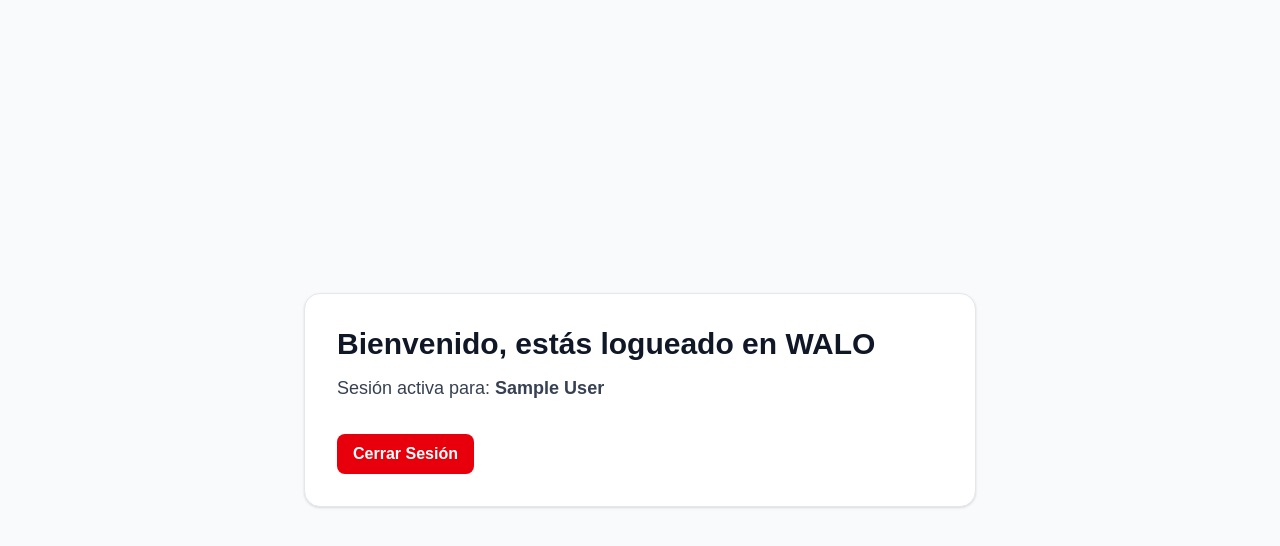
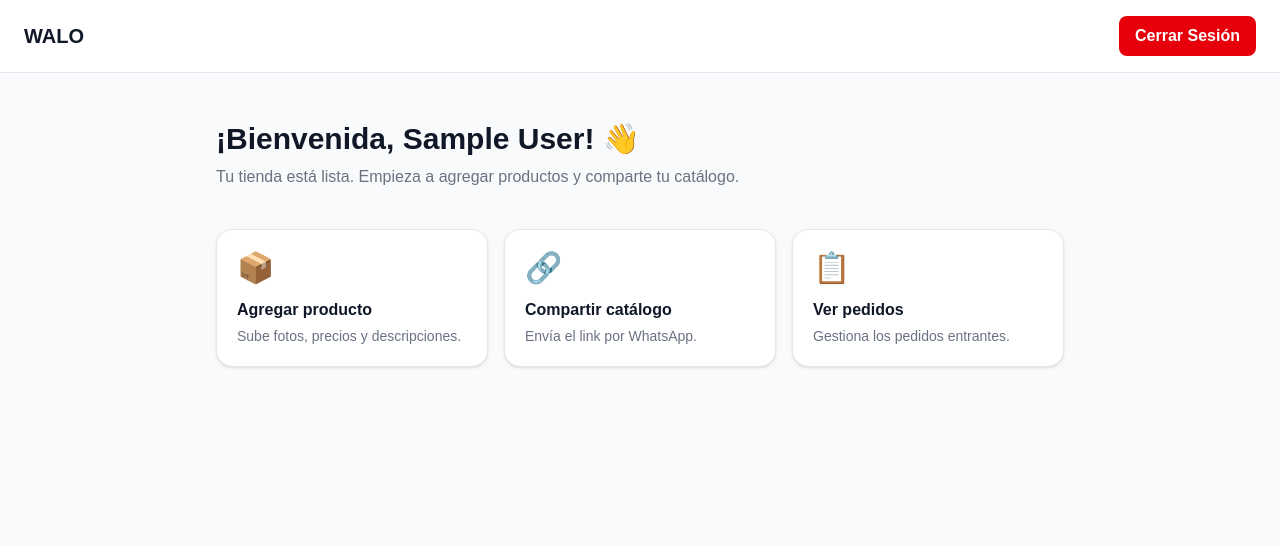
Before and after one commit to cocontador/walo-saas, a Next.js app: page /dashboard in a window 1280 px wide. Shown: the top 546 px of the page. Built offline with nearby package versions, Linux system fonts and the light colour scheme; no server answers; the database is empty; sample sign-in values are in the browser's storage.

Commit message:
feat: dashboard mejorado con datos de tienda (página de onboarding) + subtareas WALO-13 al WALO-16

```diff
--- a/src/app/dashboard/page.tsx
+++ b/src/app/dashboard/page.tsx
@@ -1,8 +1,7 @@
 import { getServerSession } from 'next-auth'
 import { redirect } from 'next/navigation'
-
+import { authOptions } from '@/server/auth'
 import { SignOutButton } from '@/features/auth/components/SignOutButton'
-import { authOptions } from '@/server/auth'
 
 export default async function DashboardPage() {
   const session = await getServerSession(authOptions)
@@ -11,23 +10,77 @@
     redirect('/login')
   }
 
-  const identity = session.user.name ?? session.user.email ?? 'Usuario'
+  const { prisma } = await import('@/lib/prisma')
+
+  const user = await prisma.user.findUnique({
+    where: { email: session.user.email! },
+    include: {
+      memberships: {
+        include: { store: true },
+      },
+    },
+  })
+
+  const store = user?.memberships[0]?.store
 
   return (
-    <main className="flex min-h-screen items-center justify-center bg-gray-50 px-6 py-12">
-      <section className="w-full max-w-2xl rounded-2xl border border-gray-200 bg-white p-8 shadow-sm">
-        <h1 className="text-3xl font-bold text-gray-900">
-          Bienvenido, estás logueado en WALO
-        </h1>
+    <div className="min-h-screen bg-gray-50">
+      {/* Navbar */}
+      <nav className="bg-white border-b border-gray-200 px-6 py-4 flex items-center justify-between">
+        <span className="text-xl font-bold text-gray-900">WALO</span>
+        <SignOutButton />
+      </nav>
 
-        <p className="mt-3 text-lg text-gray-700">
-          Sesión activa para: <span className="font-semibold">{identity}</span>
-        </p>
+      <main className="max-w-4xl mx-auto px-6 py-12">
+        {/* Bienvenida */}
+        <div className="mb-10">
+          <h1 className="text-3xl font-bold text-gray-900">
+            ¡Bienvenida, {session.user.name ?? session.user.email}! 👋
+          </h1>
+          <p className="text-gray-500 mt-2">
+            Tu tienda está lista. Empieza a agregar productos y comparte tu catálogo.
+          </p>
+        </div>
 
-        <div className="mt-8">
-          <SignOutButton />
+        {/* Tarjeta tienda */}
+        {store && (
+          <div className="bg-white rounded-2xl border border-gray-200 p-6 shadow-sm mb-6">
+            <div className="flex items-center gap-4 mb-4">
+              <div className="w-12 h-12 bg-green-500 rounded-xl flex items-center justify-center">
+                <svg width="24" height="24" fill="none" viewBox="0 0 24 24">
+                  <path d="M3 9l9-7 9 7v11a2 2 0 01-2 2H5a2 2 0 01-2-2z" stroke="white" strokeWidth="2" strokeLinecap="round" strokeLinejoin="round"/>
+                  <polyline points="9 22 9 12 15 12 15 22" stroke="white" strokeWidth="2" strokeLinecap="round" strokeLinejoin="round"/>
+                </svg>
+              </div>
+              <div>
+                <h2 className="text-xl font-bold text-gray-900">{store.name}</h2>
+                <p className="text-sm text-gray-500">/{store.slug}</p>
+              </div>
+            </div>
+            <div className="flex items-center gap-2 mt-4">
+              <span className="text-sm text-gray-500">Link de tu tienda:</span>
+              <code className="text-sm bg-gray-100 px-3 py-1 rounded-lg text-green-700 font-mono">
+                walo.app/{store.slug}
+              </code>
+            </div>
+          </div>
+        )}
+
+        {/* Cards acciones */}
+        <div className="grid grid-cols-1 sm:grid-cols-3 gap-4">
+          {[
+            { title: 'Agregar producto', desc: 'Sube fotos, precios y descripciones.', icon: '📦' },
+            { title: 'Compartir catálogo', desc: 'Envía el link por WhatsApp.', icon: '🔗' },
+            { title: 'Ver pedidos', desc: 'Gestiona los pedidos entrantes.', icon: '📋' },
+          ].map((card) => (
+            <div key={card.title} className="bg-white rounded-2xl border border-gray-200 p-5 shadow-sm hover:shadow-md transition-shadow cursor-pointer">
+              <div className="text-3xl mb-3">{card.icon}</div>
+              <h3 className="font-semibold text-gray-900">{card.title}</h3>
+              <p className="text-sm text-gray-500 mt-1">{card.desc}</p>
+            </div>
+          ))}
         </div>
-      </section>
-    </main>
+      </main>
+    </div>
   )
 }
```
